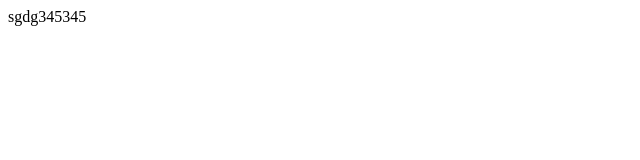
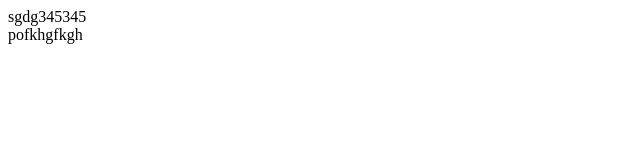
Before and after one commit to Ruchka420/test, a plain HTML site: page index.html in a window 1280 px wide. Shown: the full height of the page, 0-640 px from the left. Drawn offline with Linux system fonts and the light colour scheme.

Commit message:
my feat changes

```diff
--- a/index.html
+++ b/index.html
@@ -10,6 +10,7 @@
 
 <body>
     sgdg345345
+    <div>pofkhgfkgh</div>
 </body>
 
 </html>
```
